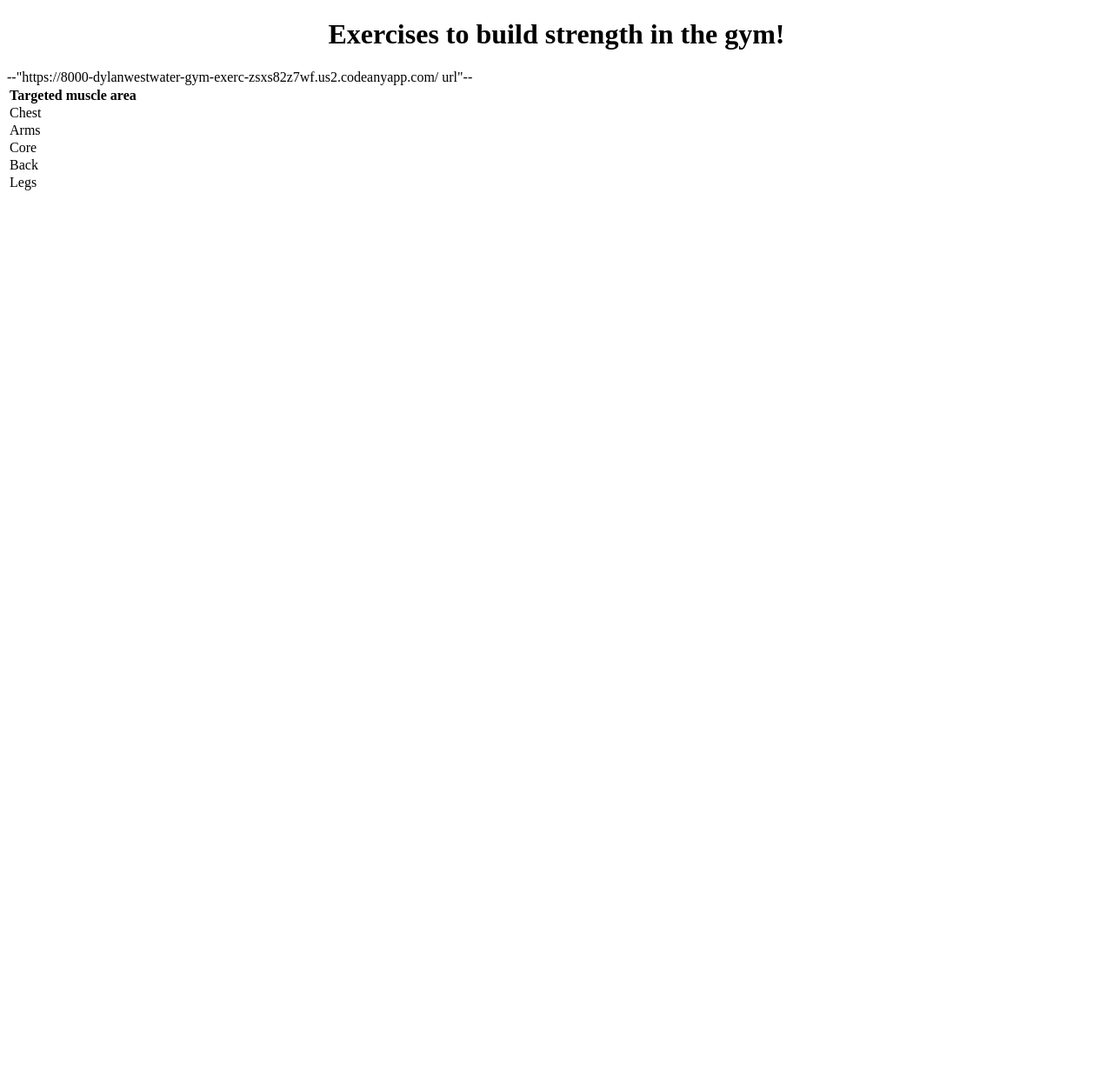
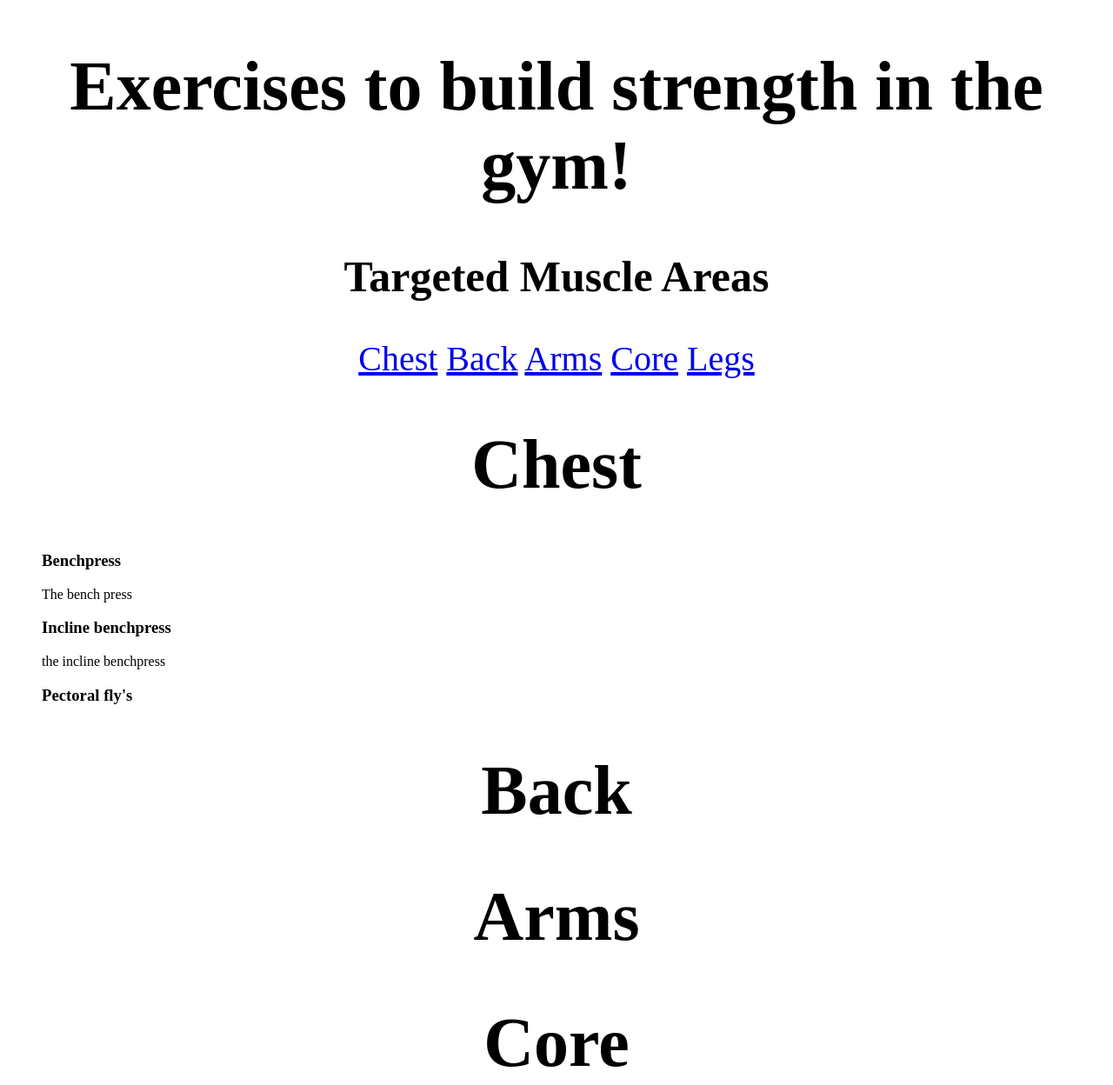
Before and after one commit to DylanWestwater/gym-exercises-practice, a plain HTML site: page index.html in a window 1280 px wide. Shown: the top 1248 px of the page at 87% size. Before the commit the page ends 800 px from the top, so only its background shows below. Drawn offline with Linux system fonts and the light colour scheme.

Commit message:
feat:added content to the website

```diff
--- a/assets/style.css
+++ b/assets/style.css
@@ -1,7 +1,13 @@
+
 h1 {
     text-align: center;
+    font-size: 80px;
 }
-tr {
-    display: grid;
-    grid-template-columns: 1fr 1fr 1fr;
+h2{
+    text-align: center;
+    font-size: 50px;
 }
+#menu{
+    text-align: center;
+    font-size: 40px;
+}
--- a/index.html
+++ b/index.html
@@ -11,26 +11,43 @@
 
 <body>
     <h1>Exercises to build strength in the gym!</h1>
-    <table>
-        <tr>
-            <th>Targeted muscle area</th>
-        </tr>
-        <tr>
-            <td>Chest</td>
-        </tr>
-        <tr>
-            <td>Arms</td>
-        </tr>
-        <tr>
-            <td>Core</td>
-        </tr>
-        <tr>
-            <td>Back</td>
-        </tr>
-        <tr>
-            <td>Legs</td>
-        </tr>
+    <h2>Targeted Muscle Areas</h2>
+    <div id="menu">
+
+        <a href="#chest"> Chest</a>
+
+        <a href="#back"> Back</a>
+
+        <a href="#arms"> Arms</a>
+
+        <a href="#core"> Core</a>
+
+        <a href="#legs"> Legs</a>
+
+    </div>
+    <div id="chest">
+        <h1 class="full-height">Chest</h1>
+        <ul>
+            <h3>Benchpress</h3>
+            <p>The bench press</p>
+            <h3>Incline benchpress</h3>
+            <p>the incline benchpress</p>
+            <h3>Pectoral fly's</h3>
+        </ul>
+    </div>
+    <div id="back">
+        <h1 class="full-height">Back</h1>
+    </div>
+    <div id="arms">
+        <h1 class="full-height">Arms</h1>
+    </div>
+    <div id="core">
+        <h1 class="full-height">Core</h1>
+    </div>
+    <div id="legs">
+        <h1 class="full-height">Legs</h1>
+    </div>
 </body>
 
 </html>
---"https://8000-dylanwestwater-gym-exerc-zsxs82z7wf.us2.codeanyapp.com/ url"--
+--"https://8000-dylanwestwater-gym-exerc-zsxs82z7wf.us2.codeanyapp.com/ url"
```
